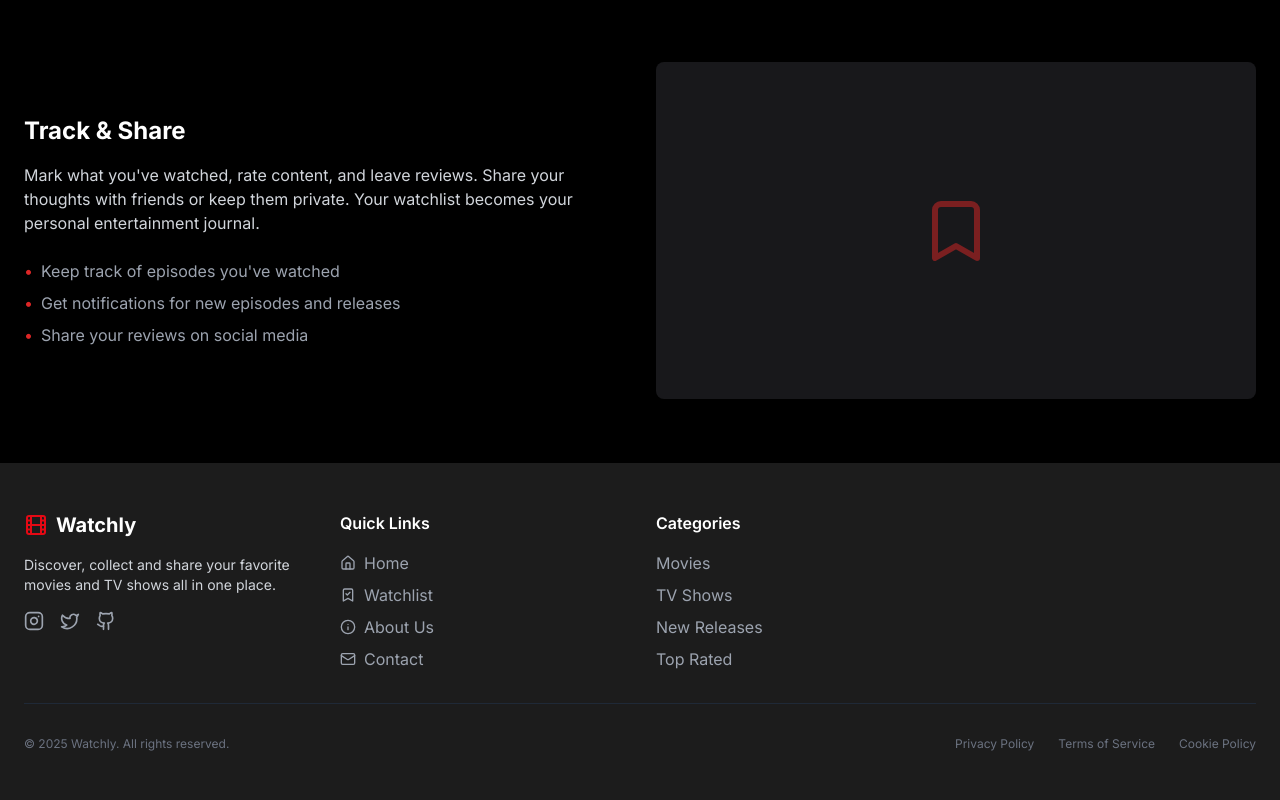
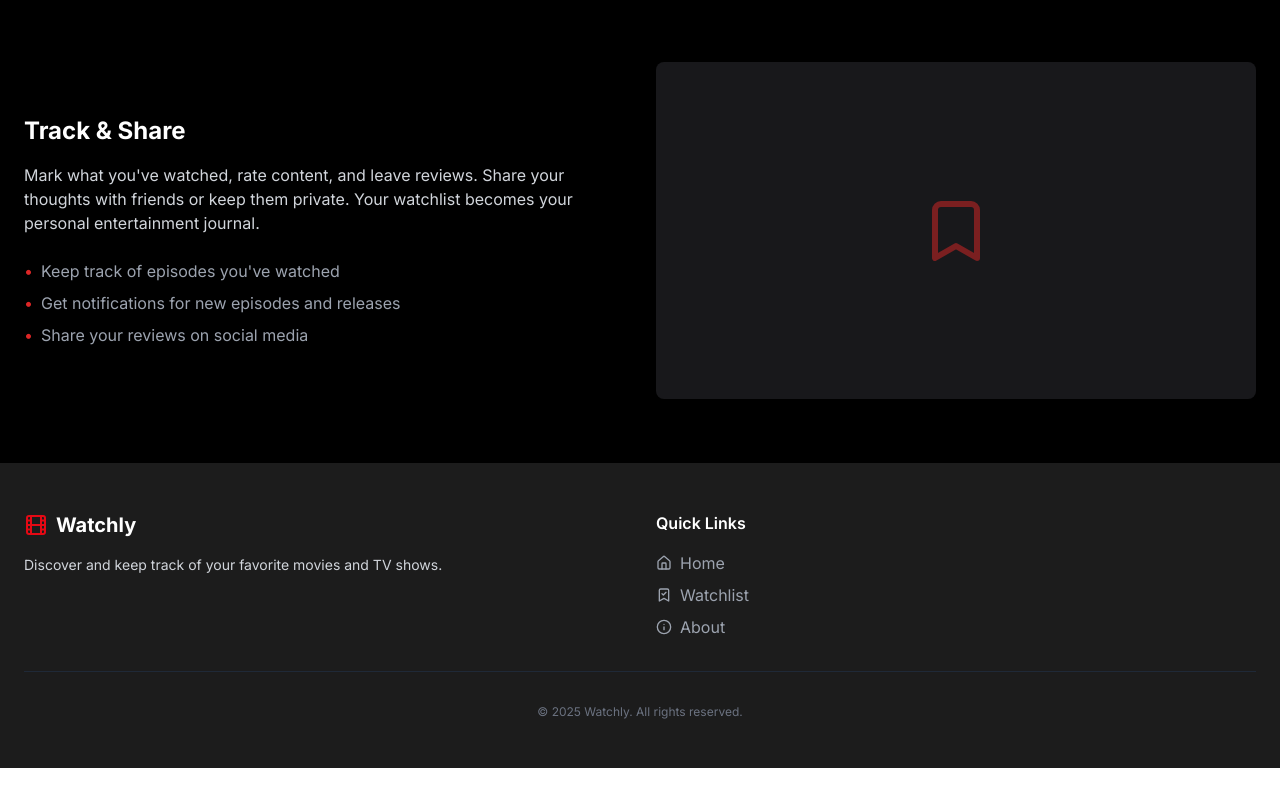
Before and after one commit to Mu3ammed-ibrahim/Watchly, a React (Vite) app: page /about in a window 1280 px wide. Shown: the part 2949-3749 px from the top of the page. After the commit the page ends 3717 px from the top, so only its background shows below. Built offline with nearby package versions, Linux system fonts and the light colour scheme.

Commit message:
fix : fixed footer links

```diff
--- a/src/components/Footer.jsx
+++ b/src/components/Footer.jsx
@@ -1,44 +1,12 @@
-import { useState } from "react";
 import { motion } from "framer-motion";
-import {
-  Home,
-  BookmarkCheck,
-  Info,
-  Mail,
-  Instagram,
-  Twitter,
-  Github,
-  ArrowRight,
-  Film,
-} from "lucide-react";
+import { Home, BookmarkCheck, Info, Film } from "lucide-react";
 
 export default function Footer() {
-  const [email, setEmail] = useState("");
-  const [subscribed, setSubscribed] = useState(false);
-
-  const handleSubscribe = (e) => {
-    e.preventDefault();
-    if (email) {
-      // In a real app, you would send this to your backend
-      console.log("Subscribed with:", email);
-      setSubscribed(true);
-      setEmail("");
-
-      // Reset the subscribed state after showing the success message
-      setTimeout(() => {
-        setSubscribed(false);
-      }, 3000);
-    }
-  };
-
-  // Animation variants
   const containerVariants = {
     hidden: { opacity: 0 },
     visible: {
       opacity: 1,
-      transition: {
-        staggerChildren: 0.1,
-      },
+      transition: { staggerChildren: 0.1 },
     },
   };
 
@@ -60,48 +28,20 @@ export default function Footer() {
         viewport={{ once: true }}
         variants={containerVariants}
       >
-        {/* Footer Content */}
-        <div className="grid grid-cols-1 md:grid-cols-4 gap-8">
+        <div className="grid grid-cols-1 md:grid-cols-2 gap-8">
           {/* Branding */}
-          <motion.div variants={itemVariants} className="md:col-span-1">
+          <motion.div variants={itemVariants}>
             <div className="flex items-center space-x-2 mb-4">
               <Film size={24} className="text-[#e50914]" />
               <span className="text-xl font-bold text-white">Watchly</span>
             </div>
             <p className="text-sm">
-              Discover, collect and share your favorite movies and TV shows all
-              in one place.
+              Discover and keep track of your favorite movies and TV shows.
             </p>
-            <div className="mt-4 flex space-x-4">
-              <motion.a
-                href="#"
-                whileHover={{ scale: 1.1, color: "#fff" }}
-                className="text-gray-400 hover:text-white"
-              >
-                <Instagram size={20} />
-                <span className="sr-only">Instagram</span>
-              </motion.a>
-              <motion.a
-                href="#"
-                whileHover={{ scale: 1.1, color: "#fff" }}
-                className="text-gray-400 hover:text-white"
-              >
-                <Twitter size={20} />
-                <span className="sr-only">Twitter</span>
-              </motion.a>
-              <motion.a
-                href="#"
-                whileHover={{ scale: 1.1, color: "#fff" }}
-                className="text-gray-400 hover:text-white"
-              >
-                <Github size={20} />
-                <span className="sr-only">GitHub</span>
-              </motion.a>
-            </div>
           </motion.div>
 
-          {/* Quick Links */}
-          <motion.div variants={itemVariants} className="md:col-span-1">
+          {/* Navigation Links */}
+          <motion.div variants={itemVariants}>
             <h3 className="text-white font-semibold mb-4">Quick Links</h3>
             <ul className="space-y-2">
               <li>
@@ -131,85 +71,19 @@ export default function Footer() {
                   whileHover={{ x: 5 }}
                 >
                   <Info size={16} className="mr-2" />
-                  About Us
-                </motion.a>
-              </li>
-              <li>
-                <motion.a
-                  href="/contact"
-                  className="flex items-center text-gray-400 hover:text-[#e50914] transition-colors"
-                  whileHover={{ x: 5 }}
-                >
-                  <Mail size={16} className="mr-2" />
-                  Contact
-                </motion.a>
-              </li>
-            </ul>
-          </motion.div>
-
-          {/* Categories */}
-          <motion.div variants={itemVariants} className="md:col-span-1">
-            <h3 className="text-white font-semibold mb-4">Categories</h3>
-            <ul className="space-y-2">
-              <li>
-                <motion.a
-                  href="/movies"
-                  className="text-gray-400 hover:text-[#e50914] transition-colors"
-                  whileHover={{ x: 5 }}
-                >
-                  Movies
-                </motion.a>
-              </li>
-              <li>
-                <motion.a
-                  href="/tv-shows"
-                  className="text-gray-400 hover:text-[#e50914] transition-colors"
-                  whileHover={{ x: 5 }}
-                >
-                  TV Shows
-                </motion.a>
-              </li>
-              <li>
-                <motion.a
-                  href="/new-releases"
-                  className="text-gray-400 hover:text-[#e50914] transition-colors"
-                  whileHover={{ x: 5 }}
-                >
-                  New Releases
-                </motion.a>
-              </li>
-              <li>
-                <motion.a
-                  href="/top-rated"
-                  className="text-gray-400 hover:text-[#e50914] transition-colors"
-                  whileHover={{ x: 5 }}
-                >
-                  Top Rated
+                  About
                 </motion.a>
               </li>
             </ul>
           </motion.div>
         </div>
 
-        {/* Bottom Bar */}
+        {/* Footer Bottom */}
         <motion.div
           variants={itemVariants}
-          className="border-t border-gray-800 mt-8 pt-8 flex flex-col sm:flex-row justify-between items-center"
+          className="border-t border-gray-800 mt-8 pt-8 text-center text-xs text-gray-500"
         >
-          <p className="text-xs text-gray-500 mb-4 sm:mb-0">
-            © {new Date().getFullYear()} Watchly. All rights reserved.
-          </p>
-          <div className="flex space-x-6 text-xs text-gray-500">
-            <a href="/privacy" className="hover:text-white">
-              Privacy Policy
-            </a>
-            <a href="/terms" className="hover:text-white">
-              Terms of Service
-            </a>
-            <a href="/cookies" className="hover:text-white">
-              Cookie Policy
-            </a>
-          </div>
+          © {new Date().getFullYear()} Watchly. All rights reserved.
         </motion.div>
       </motion.div>
     </footer>
```
